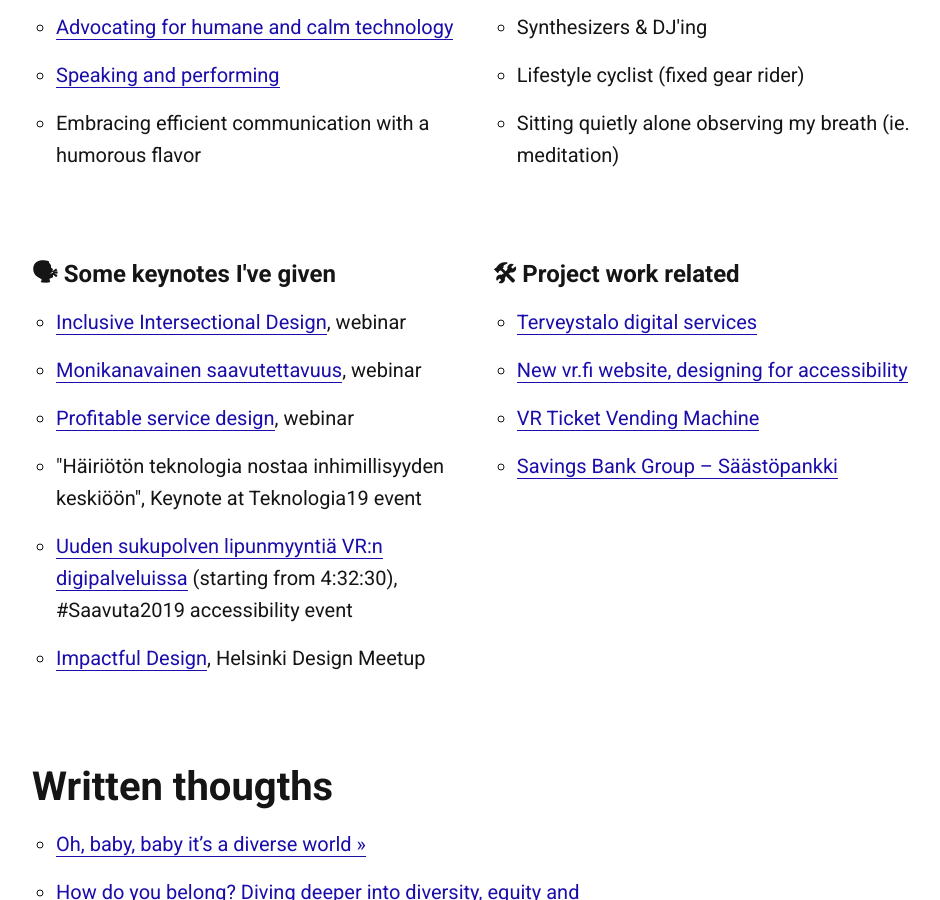
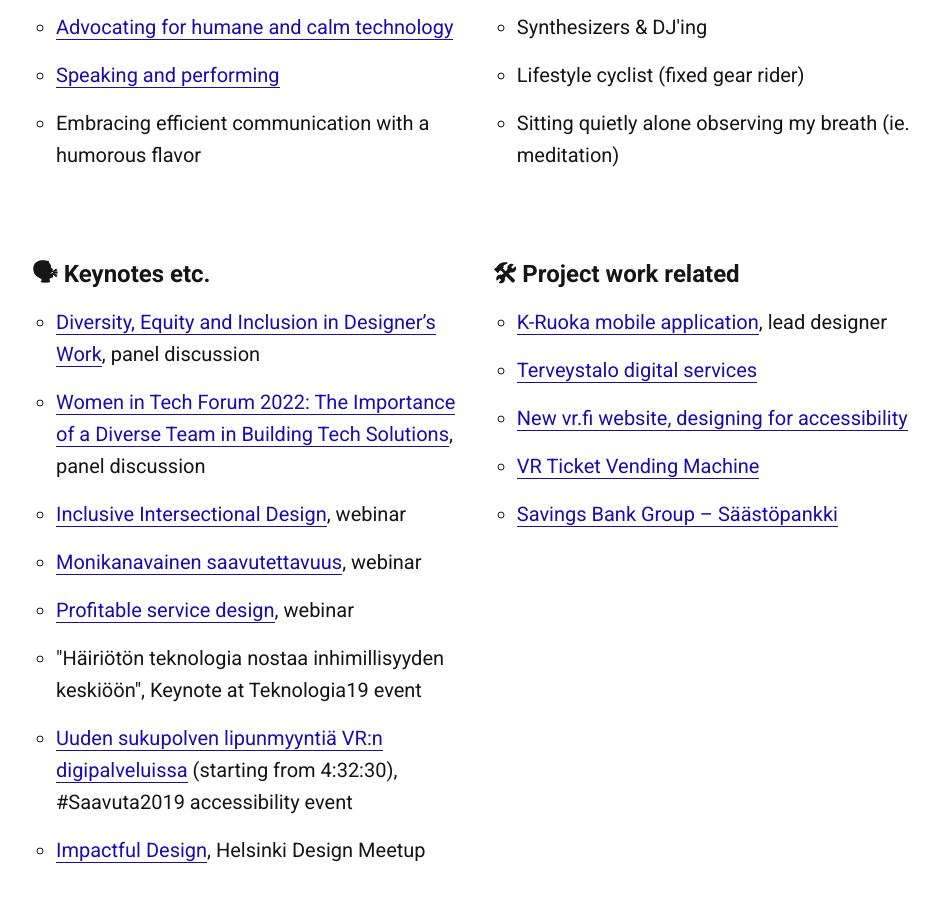
Before and after one commit to jesseu/jesseu.github.io, a Jekyll site: the page built from index.html, in a window 1280 px wide and 900 px high, scrolled down 1180 px. Shown: the whole window, without its empty margins (128-1068 px from the left). Built offline with Jekyll 4.4.1, drawn with Linux system fonts in a browser that asks for light colours.

Commit message:
Added event links

```diff
--- a/index.html
+++ b/index.html
@@ -54,8 +54,10 @@
 
 	<div class="row">
 		<div class="one-half column" style="margin-top: 5%">
-			<h3 id="keynotes">🗣 Some keynotes I've given</h3>
+			<h3 id="keynotes">🗣 Keynotes etc.</h3>
 			<ul>
+				<li><a href="https://www.ornamo.fi/artikkeli/ornamo-dialogue-diversity-equity-and-inclusion-in-designers-work-record/" target="_blank" rel="noopener">Diversity, Equity and Inclusion in Designer’s Work</a>, panel discussion</li>
+				<li><a href="https://youtu.be/qib3oi6u3xc" target="_blank" rel="noopener">Women in Tech Forum 2022: The Importance of a Diverse Team in Building Tech Solutions</a>, panel discussion</li>
 				<li><a href="https://youtu.be/qyd-ZrKf650?t=366" target="_blank" rel="noopener">Inclusive Intersectional Design</a>, webinar</li>
 				<li><a href="https://qvik.com/events/monikanavainen-saavutettavuus/" target="_blank" rel="noopener">Monikanavainen saavutettavuus</a>, webinar</li>
 				<li><a href="https://qvik.com/events/profitable-service-design/" target="_blank" rel="noopener">Profitable service design</a>, webinar</li>
@@ -68,6 +70,7 @@
 		<div class="one-half column" style="margin-top: 5%">
 			<h3>🛠 Project work related</h3>
 				<ul>
+					<li><a href="https://qvik.com/events/renewing-k-ruoka-app-and-running-a-multi-platform-digital-service/" target="_blank" rel="noopener">K-Ruoka mobile application</a>, lead designer</li>
 					<li><a href="https://qvik.com/references/terveystalo/" target="_blank" rel="noopener">Terveystalo digital services</a></li>
 					<li><a href="https://qvik.com/news/new-vr-fi-site-accessibility-design-development/" target="_blank" rel="noopener">New vr.fi website, designing for accessibility</a></li>
 					<li><a href="https://qvik.com/references/vr-ticket-vending-machine/" target="_blank" rel="noopener">VR Ticket Vending Machine</a></li>
```
